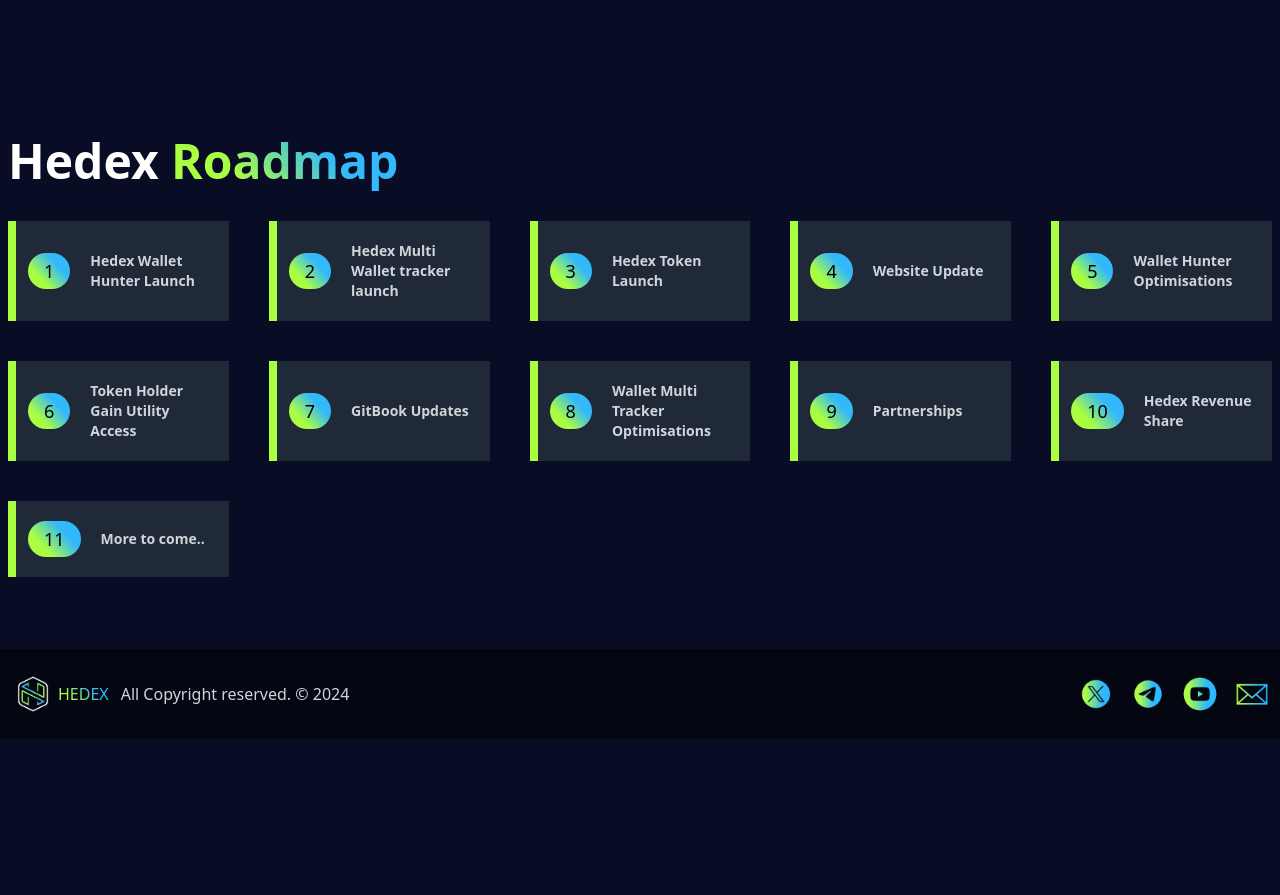
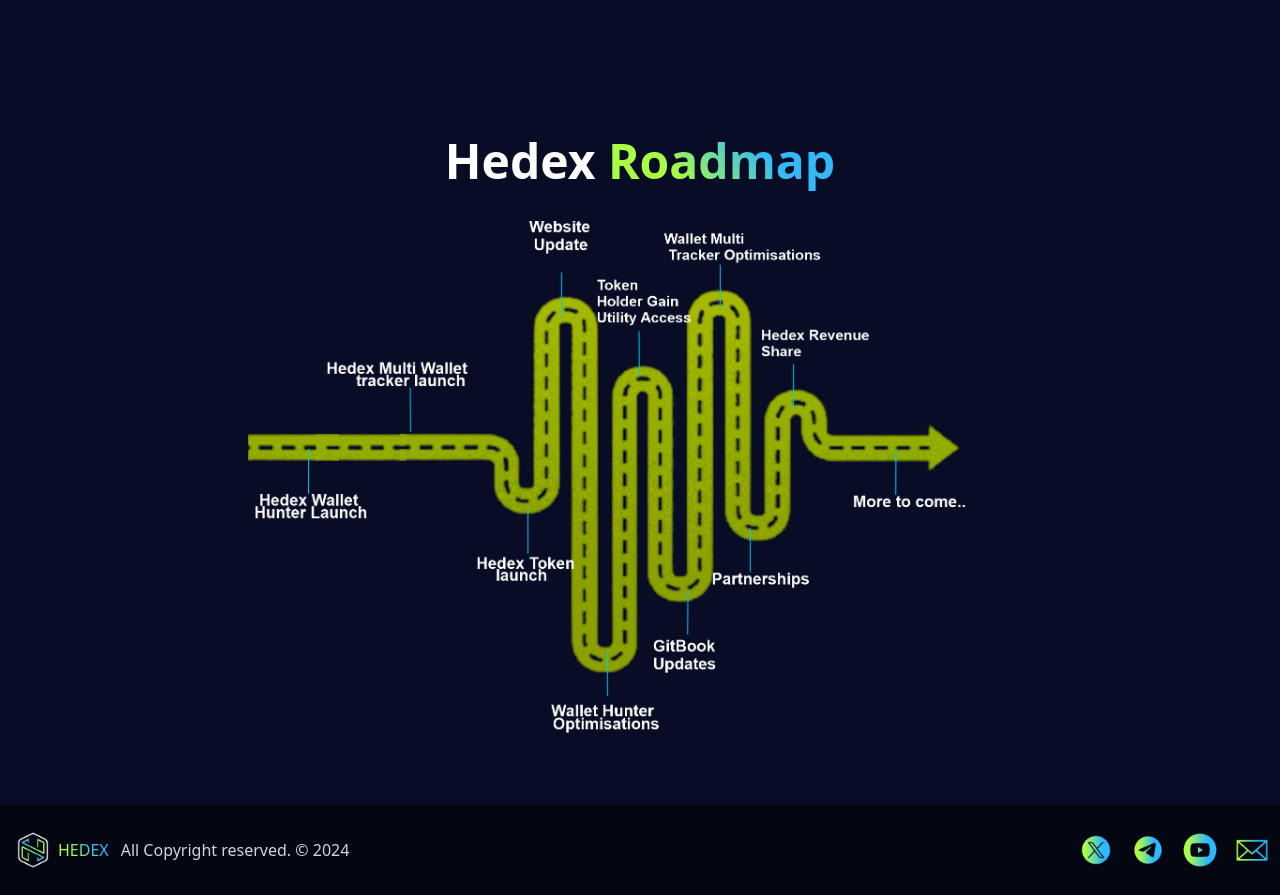
Before and after one commit to Sheriff10/hedex, a React (Create React App) app: page / in a window 1280 px wide. Shown: the part 6700-7595 px from the top of the page. Before the commit the page ends 7439 px from the top, so only its background shows below. Built offline with nearby package versions, Linux system fonts and the light colour scheme.

Commit message:
add: Roadmap component

```diff
--- a/src/Components/TokenInfo/Roadmap.jsx
+++ b/src/Components/TokenInfo/Roadmap.jsx
@@ -19,14 +19,14 @@
   return (
     <div className="wrap py-16">
       <Container>
-        <div className="heading flex flex-wrap justify-between items-center mb-5">
+        <div className="heading flex flex-wrap justify-center items-center mb-5">
           <span className="lg:text-5xl text-3xl py-4 text-white font-bold text-fierce">
             Hedex <span className="text-grad">Roadmap</span>
           </span>
         </div>
 
         <div className="body">
-          <div className="grid lg:grid-cols-5 gap-10">
+          {/* <div className="grid lg:grid-cols-5 gap-10">
             {roadmap.map((i, index) => (
               <div className="wrap bg-grad pl-2 text-sm" key={index}>
                 <div className="bg-con bg-gray-800  text-gray-300 p-5 px-3 flex gap-5 items-center h-full">
@@ -34,6 +34,9 @@
                 </div>
               </div>
             ))}
+          </div> */}
+          <div className="wrap">
+            <img src="/asset/rd.png" alt="Roadmap" className='lg:w-[62%] mx-auto' />
           </div>
         </div>
       </Container>
```
Also changed, not shown: public/asset/rd.png (added).
